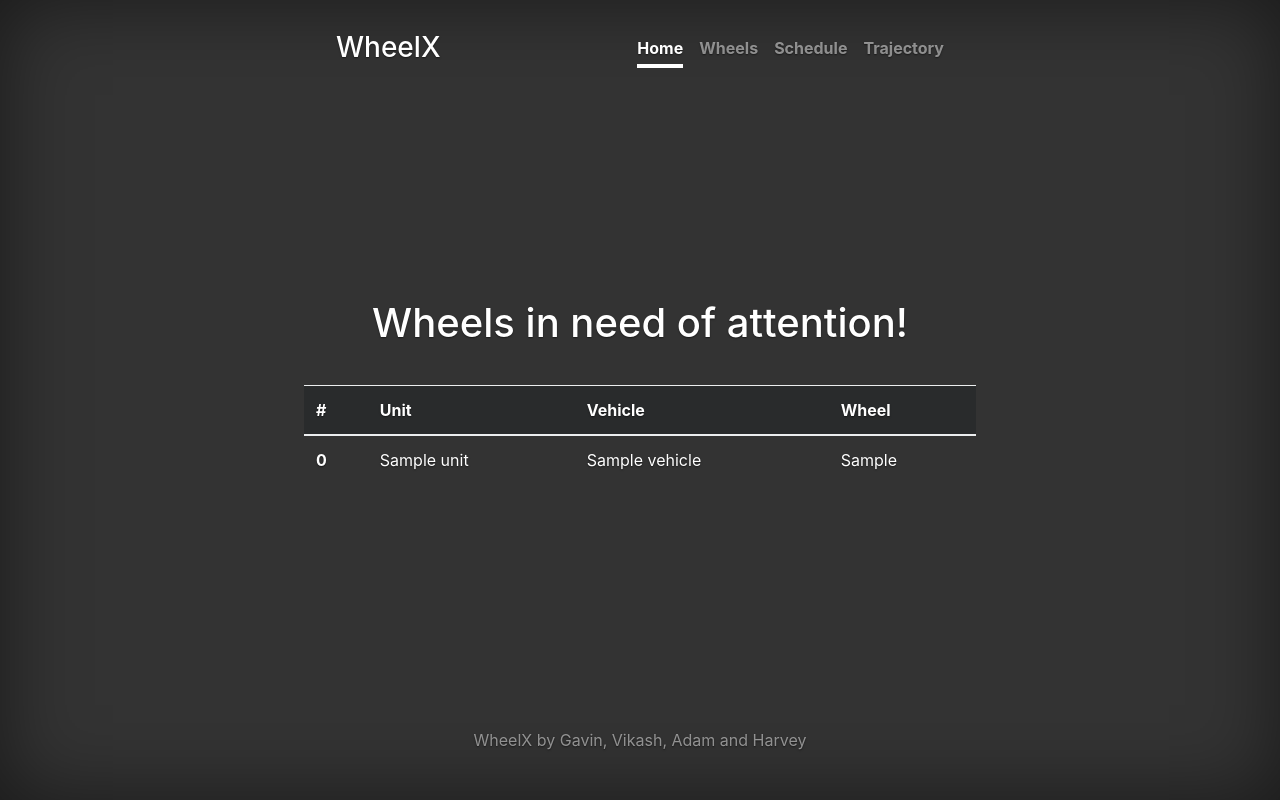
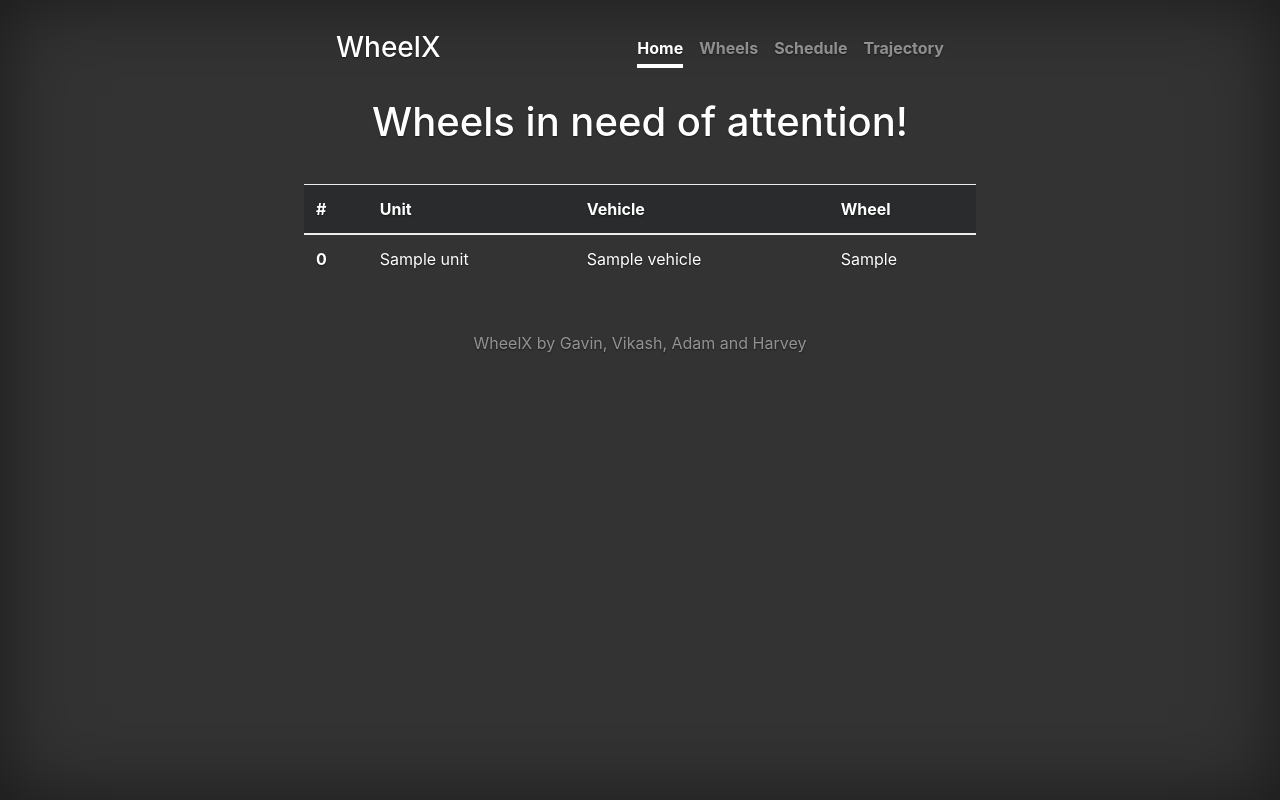
Before and after one commit to Vikash-Kothary/hackathon-project-wheelx, a Flask app: template app/templates/index.html in a window 1280 px wide. Run offline with Flask 2, Linux system fonts and the light colour scheme; the template is opened without the code that fills it: most values are stand-ins (such as "Sample title", 1, 10 or a date in 2020); some libraries are stand-ins or nearby versions.

Commit message:
Fix ui css

```diff
--- a/app/static/cover.css
+++ b/app/static/cover.css
@@ -132,16 +132,16 @@ body {
 @media (min-width: 40em) {
   /* Pull out the header and footer */
   .masthead {
-    position: fixed;
     top: 0;
+    position: block;
   }
   .mastfoot {
-    position: fixed;
+
     bottom: 0;
   }
   /* Start the vertical centering */
   .site-wrapper-inner {
-    vertical-align: middle;
+    vertical-align: top;
   }
   /* Handle the widths */
   .masthead,
```
